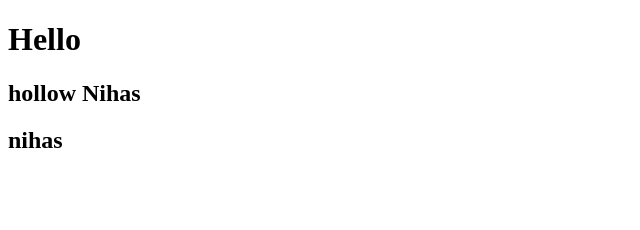
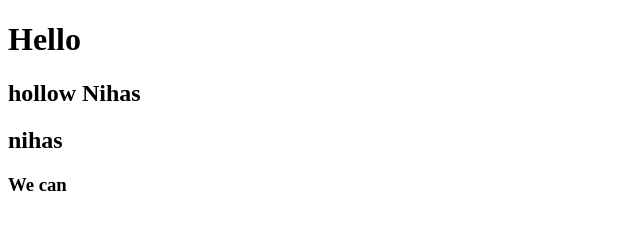
Before and after one commit to mhdnihas/datewithgit-sample, a plain HTML site: page index.html in a window 1280 px wide. Shown: the full height of the page, 0-640 px from the left. Drawn offline with Linux system fonts and the light colour scheme.

Commit message:
positive answer added

```diff
--- a/index.html
+++ b/index.html
@@ -16,6 +16,7 @@
        <h1>Hello</h1>
        <h2>hollow Nihas</h2>
        <h2>nihas</h2>
+       <h3>We can</h3>
         <script src="" async defer></script>
     </body>
 </html>
```
